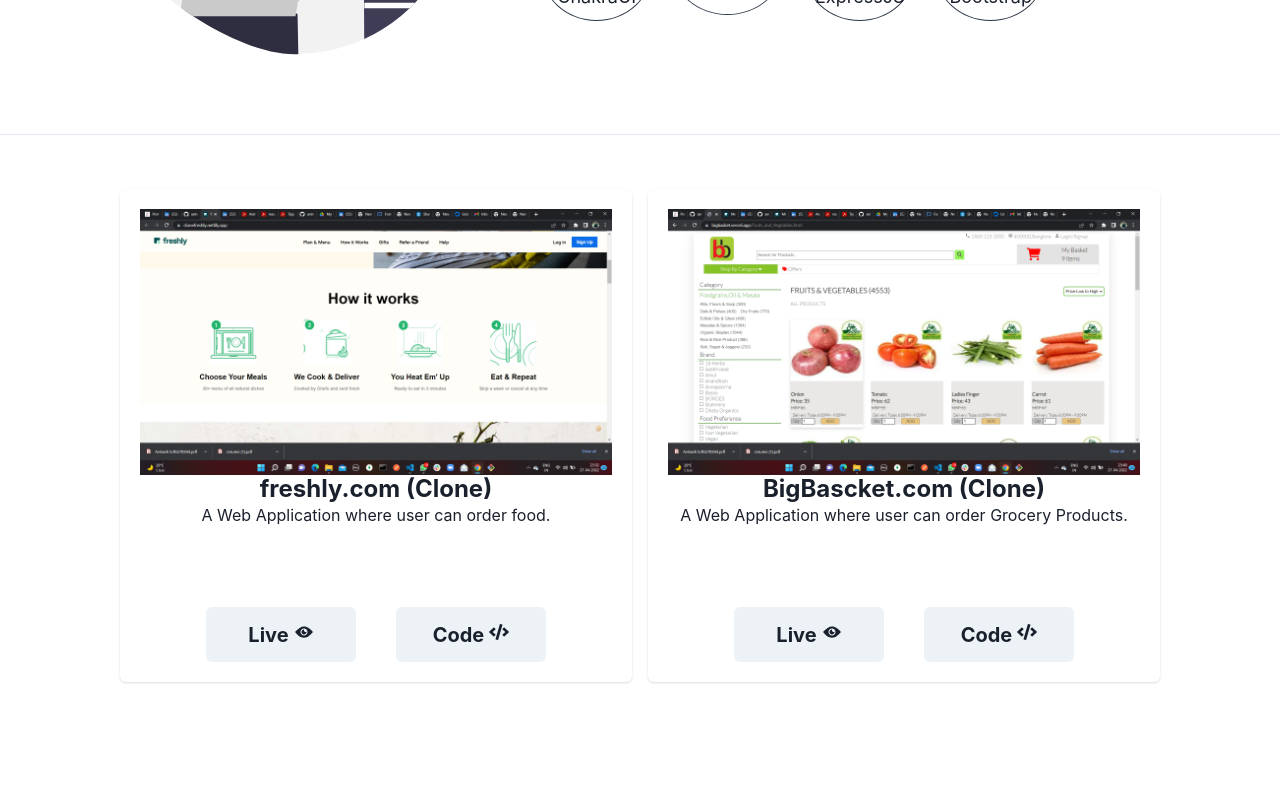
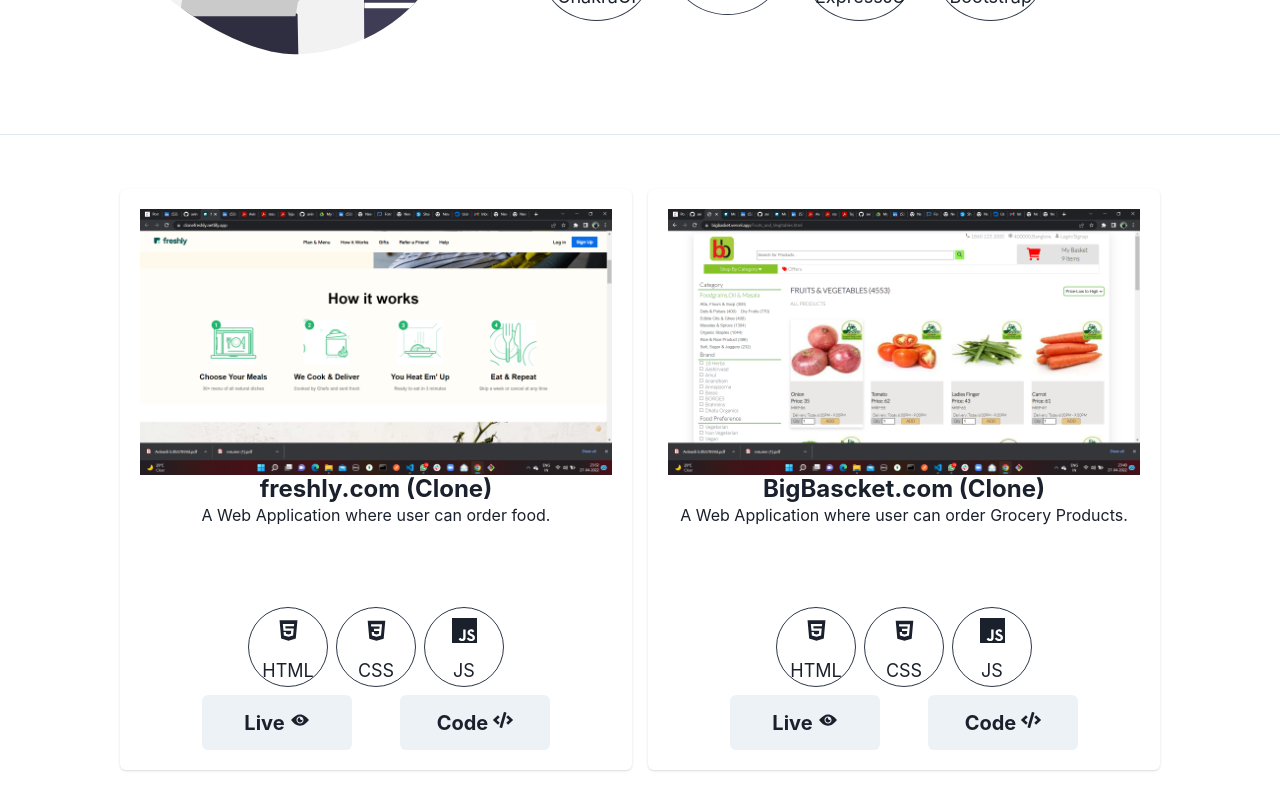
Before and after one commit to avinashkvar/new_portfolio, a React (Create React App) app: page / in a window 1280 px wide. Shown: the part 1574-2374 px from the top of the page. Before the commit the page ends 2286 px from the top, so only its background shows below. Built offline with nearby package versions, Linux system fonts and the light colour scheme.

Commit message:
projects 100%

```diff
--- /dev/null
+++ b/src/components/projects/TechStack.jsx
@@ -0,0 +1,27 @@
+import { Box, VStack, Link, Text, Icon ,useColorModeValue} from '@chakra-ui/react';
+import {Zoom} from 'react-awesome-reveal'
+
+export const TeachStack = ({ title, icon }) => {
+	const bg = useColorModeValue('#2d3748', '#f7fafc');
+	const color = useColorModeValue('#f7fafc', '#2d3748');
+	return (
+		<Zoom>
+			<Box
+				padding="10px"
+				border={`1px solid ${bg}`}
+				borderRadius="50%"
+                width='80px'
+                height='80px'
+				_hover={{ background: bg, color: color }}
+				transition="all 0.5s ease"
+			>
+				<VStack>
+					<Link>
+						<Icon as={icon} fontSize='25px'></Icon>
+					</Link>
+					<Text fontSize={['10px', '13px', '18px']}>{title}</Text>
+				</VStack>
+			</Box>
+		</Zoom>
+	);
+};
--- a/src/components/projects/projectCard.jsx
+++ b/src/components/projects/projectCard.jsx
@@ -11,12 +11,18 @@
 	Heading,
 	useColorModeValue,
 	Link,
+    HStack,
+    VStack
 } from '@chakra-ui/react';
 import { useState } from 'react';
 import { FaCode } from 'react-icons/fa';
 import { IoIosEye } from 'react-icons/io';
 import '../navbar/link.css';
 import { Zoom } from 'react-awesome-reveal';
+import { AiFillHtml5 } from 'react-icons/ai';
+import { DiCss3 } from 'react-icons/di';
+import { SiJavascript } from 'react-icons/si';
+import { TeachStack } from './TechStack';
 
 export const ProjectCard = ({
 	image,
@@ -29,6 +35,12 @@
 	const [isEntered, setIsEntered] = useState(false);
 	const bg = useColorModeValue('#2d3748', '#f7fafc');
 	const color = useColorModeValue('#f7fafc', '#2d3748');
+
+	const items = [
+		{ title: 'HTML', icon: AiFillHtml5 },
+		{ title: 'CSS', icon: DiCss3 },
+		{ title: 'JS', icon: SiJavascript },
+	];
 	return (
 		<Zoom>
 			<Card maxW={['sm', 'md', 'lg']} align="center">
@@ -51,6 +63,13 @@
 				</CardBody>
 
 				<CardFooter>
+					<VStack>
+						<HStack>
+							{items.map((e) => (
+								<TeachStack title={e.title} icon={e.icon} />
+							))}
+						</HStack>
+						<HStack>
 							<Button
 								margin="0px 20px 0px 20px"
 								width="150px"
@@ -83,6 +102,8 @@
 									</Text>
 								</Link>
 							</Button>
+						</HStack>
+					</VStack>
 				</CardFooter>
 			</Card>
 		</Zoom>
```
Lines whose indentation alone changed are shown as unchanged.
